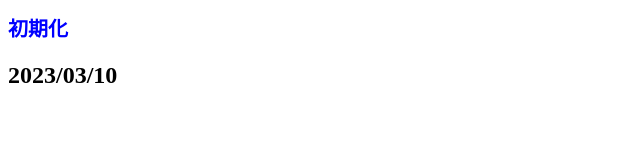
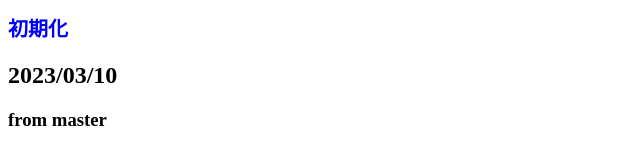
Before and after one commit to yyamazaki1732/my-site, a plain HTML site: page index.html in a window 1280 px wide. Shown: the whole page, without its empty margins (0-640 px from the left). Drawn offline with Linux system fonts and the light colour scheme; files that its build step writes are made by us from their sources.

Commit message:
add h3 from master

```diff
--- a/index.html
+++ b/index.html
@@ -15,7 +15,7 @@
 
   <h1>初期化</h1>
   <h2>2023/03/10</h2>
-
+  <h3>from master</h3>
 
 
 
```
